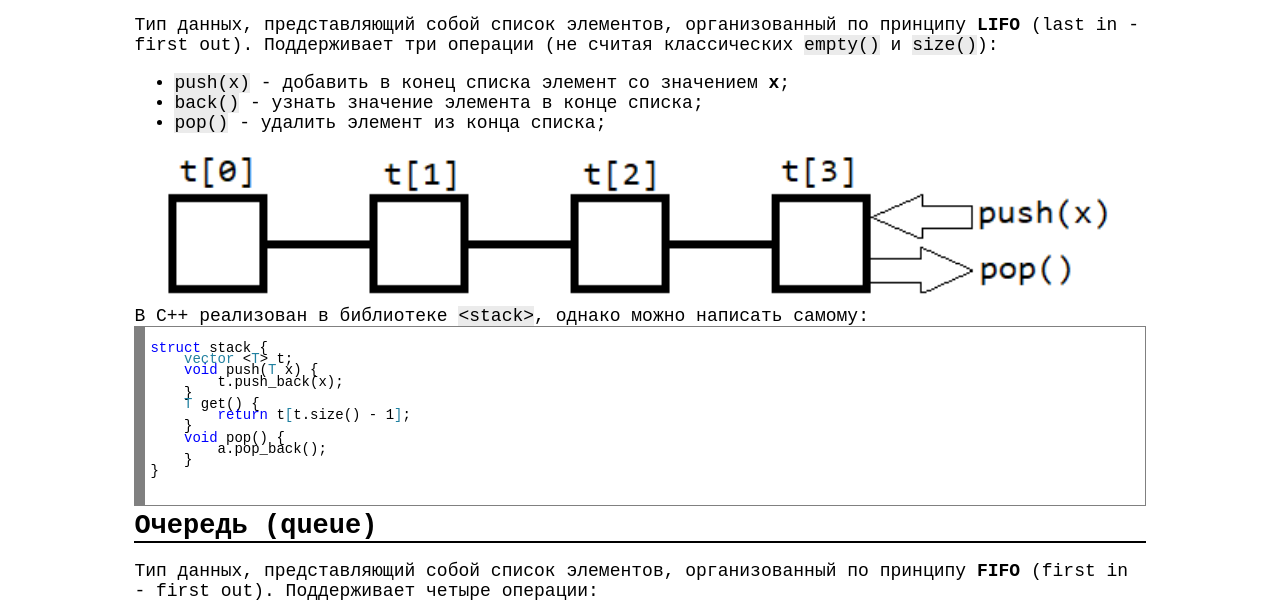
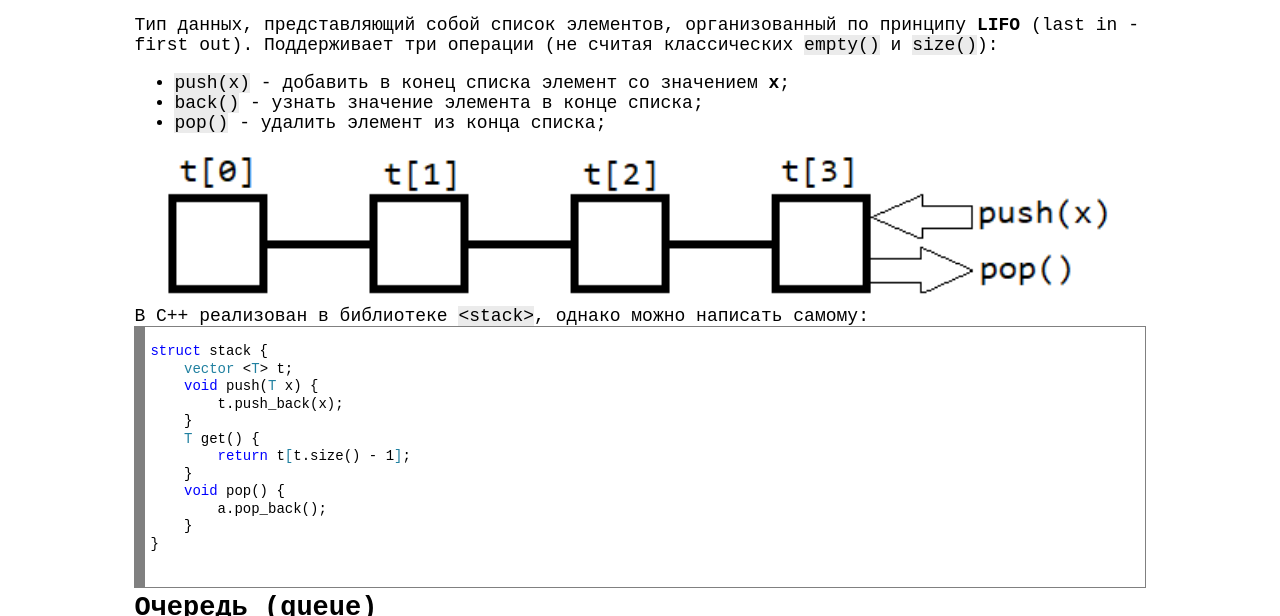
Before and after one commit to gmusya/algomusya, a plain HTML site: page containers.html in a window 1280 px wide. Shown: the part 133-749 px from the top of the page. Drawn offline with Linux system fonts and the light colour scheme.

Commit message:
Update style.css

```diff
--- a/stylesheet/style.css
+++ b/stylesheet/style.css
@@ -1,6 +1,6 @@
 .cpp {
     font-size: 14px;
-    line-height: 80%;
+    line-height: 125%;
     font-family: monospace;
     background: #ffffff;
     overflow:auto;
```
